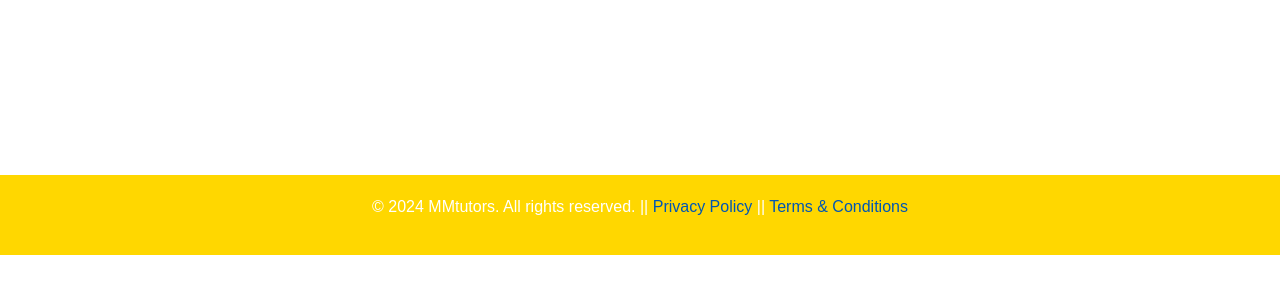
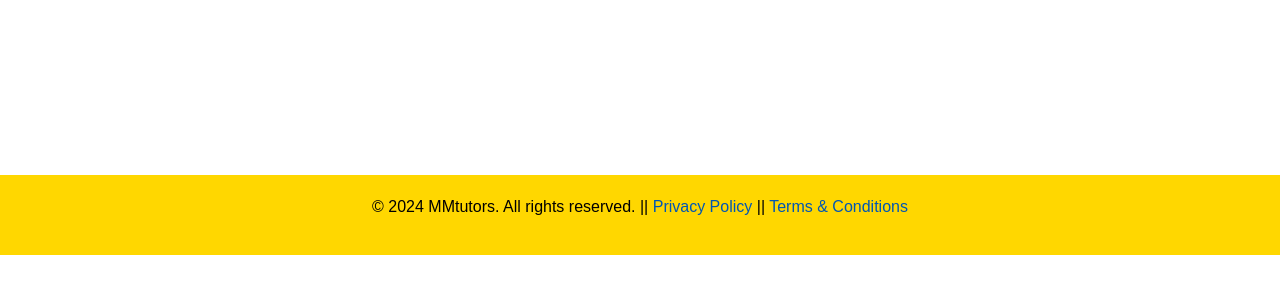
Before and after one commit to pirsondu/mmtutors_website, a Django app: page /apps in a window 1280 px wide. Shown: the part 219-519 px from the top of the page. Run offline with Django 5.2, Linux system fonts and the light colour scheme; data that the repository does not hold is empty; some libraries are stand-ins or nearby versions.

Commit message:
footer updates

```diff
--- a/website/templates/base/layout.html
+++ b/website/templates/base/layout.html
@@ -145,7 +145,7 @@
     <main>{% block body %} {% endblock %}</main>
     <footer>
       <div class="container">
-        <p>
+        <p style="color:black">
           &copy; 2024 MMtutors. All rights reserved. ||
           <a href="{% url 'privacy' %}" aria-label="Privacy Policy" style="color:#0056b3; text-decoration: none;">Privacy Policy</a> ||
           <a href="{% url 'tutor_terms' %}" aria-label="Terms & Conditions" style="color:#0056b3; text-decoration: none;">Terms & Conditions</a>
```
